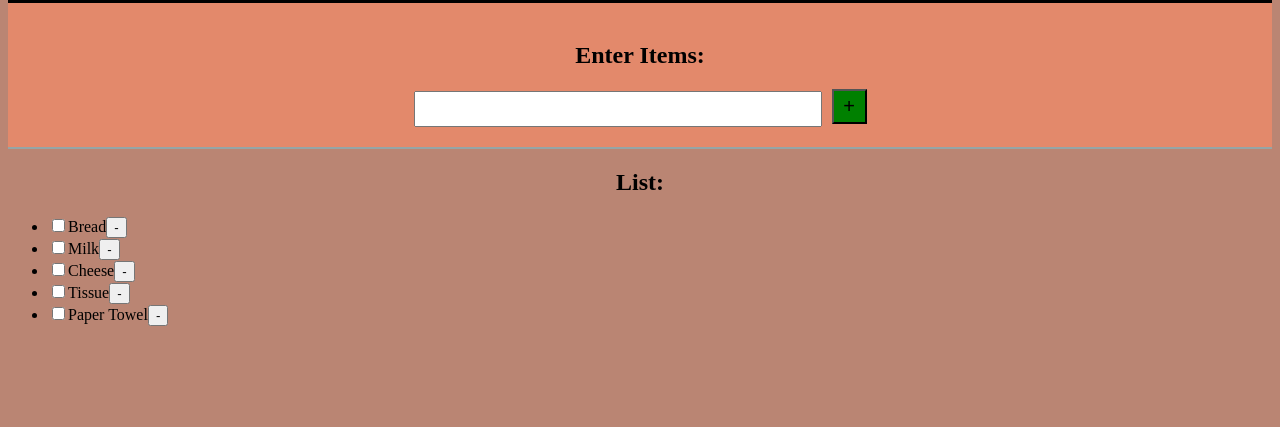
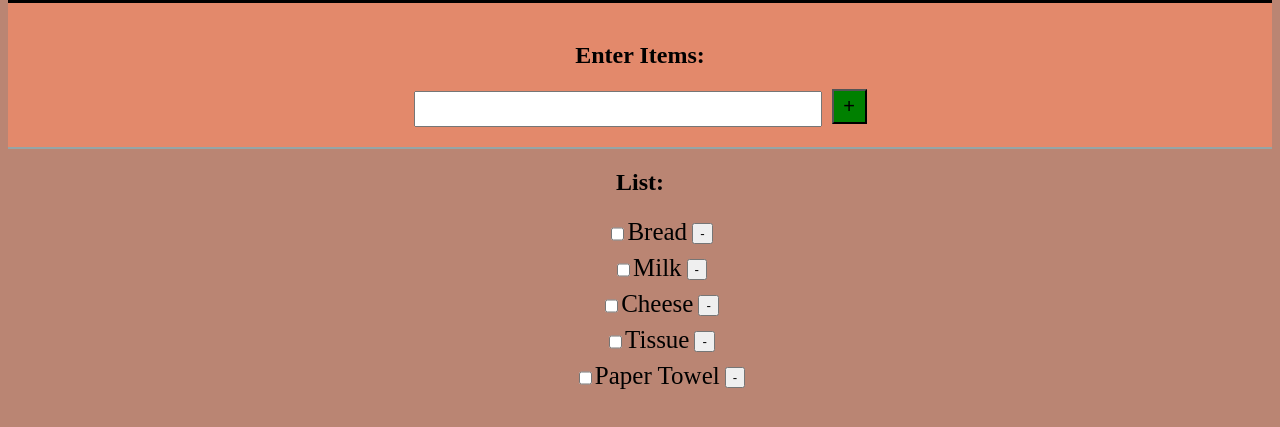
Before and after one commit to Diya007/shopping-list, a plain HTML site: page index.html in a window 1280 px wide. Shown: the part 199-626 px from the top of the page. Drawn offline with nearby package versions, Linux system fonts and the light colour scheme.

Commit message:
li position

```diff
--- a/style.css
+++ b/style.css
@@ -1,6 +1,6 @@
 body{
 	background-color: #BA8573;
-	font-family: 'Lobster';
+	min-width: 900px;
 }
 
 header {
@@ -42,3 +42,23 @@ header {
 	text-align: center;
 
 }
+
+li{
+	text-align: center;
+	display: block;
+	font-size: 25px
+}
+
+.done{
+
+   height: 30px;
+   font-size: 20px;
+   vertical-align: middle;
+
+}
+
+.delete{
+	margin-left: 5px;
+  vertical-align: middle;
+
+}
```
